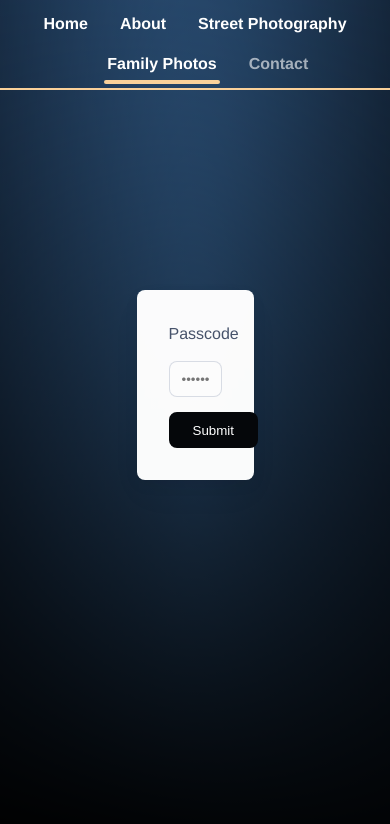
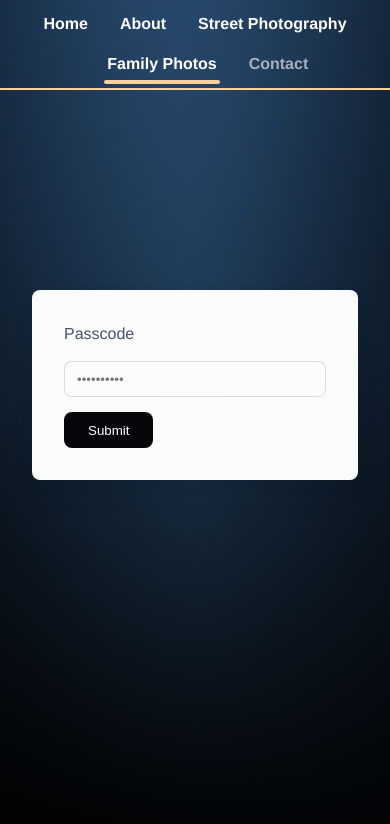
Before and after one commit to nemeseri/family-site-reactjs, a React (Vite) app: page /family-photos in a window 390 px wide. Shown: the top 824 px of the page. Built offline with nearby package versions, Linux system fonts and the light colour scheme; no server answers.

Commit message:
Some basic mobile css

```diff
--- a/src/assets/family-photos.css
+++ b/src/assets/family-photos.css
@@ -12,7 +12,7 @@
 }
 
 .family-photos form {
-  width: 30vw;
+  width: 450px;
   background-color: rgba(255,255,255, .98);
   box-shadow: rgba(9, 11, 17, 0.05) 0px 5px 15px 0px, rgba(19, 23, 32, 0.05) 0px 15px 35px -5px;
   border-radius: 8px;
--- a/src/assets/street-photography.css
+++ b/src/assets/street-photography.css
@@ -32,6 +32,11 @@
   padding: 3rem;
   max-width: none;
   max-height: none;
+}
+
+.street-photography dialog[open] {
+  display: flex;
+  align-items: center;
 }
 
 .street-photography dialog button {
@@ -71,6 +76,6 @@
   display: block;
   margin: 0 auto;
   max-width: 100%;
-  height: 100%;
+  max-height: 100%;
   width: auto;
 }
```
